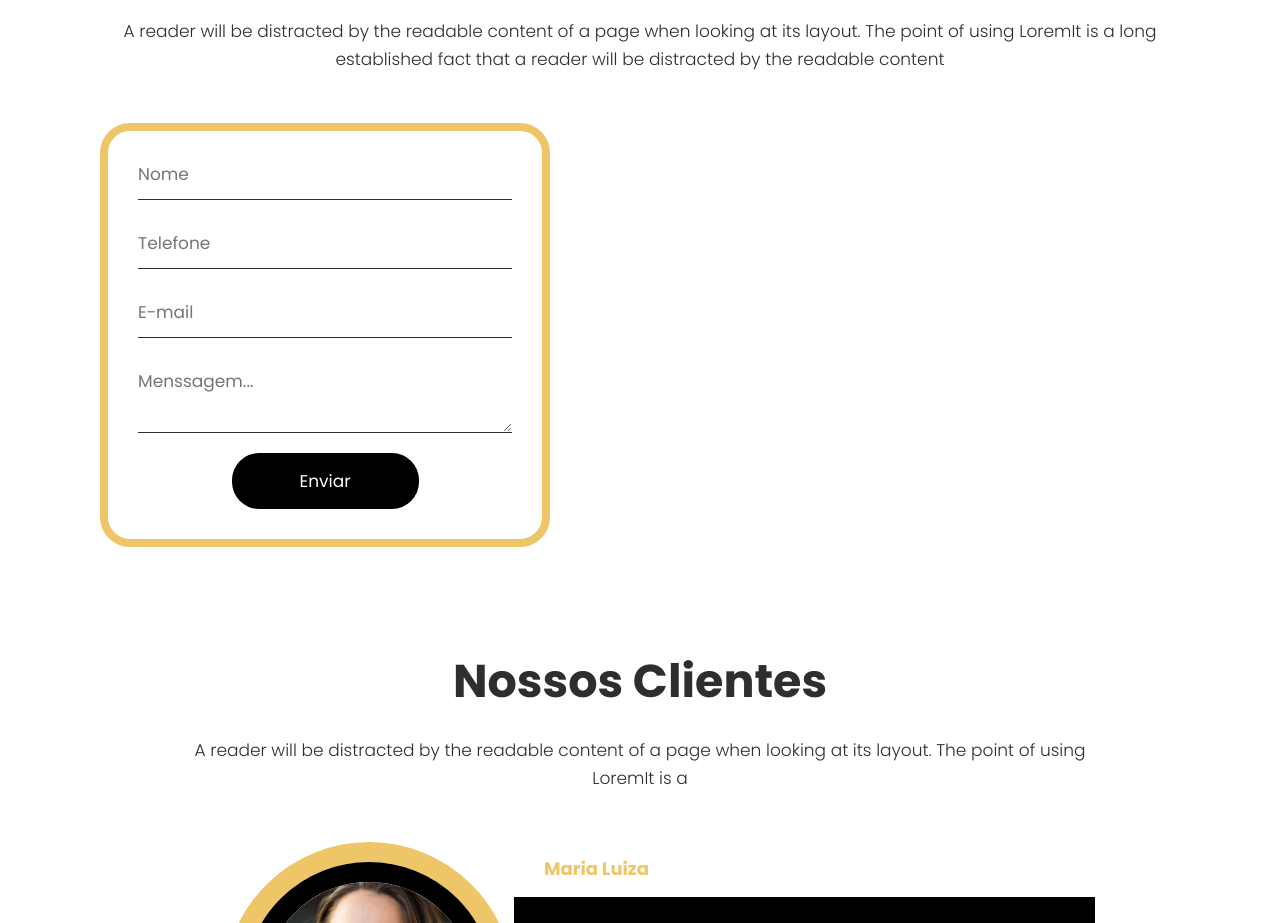
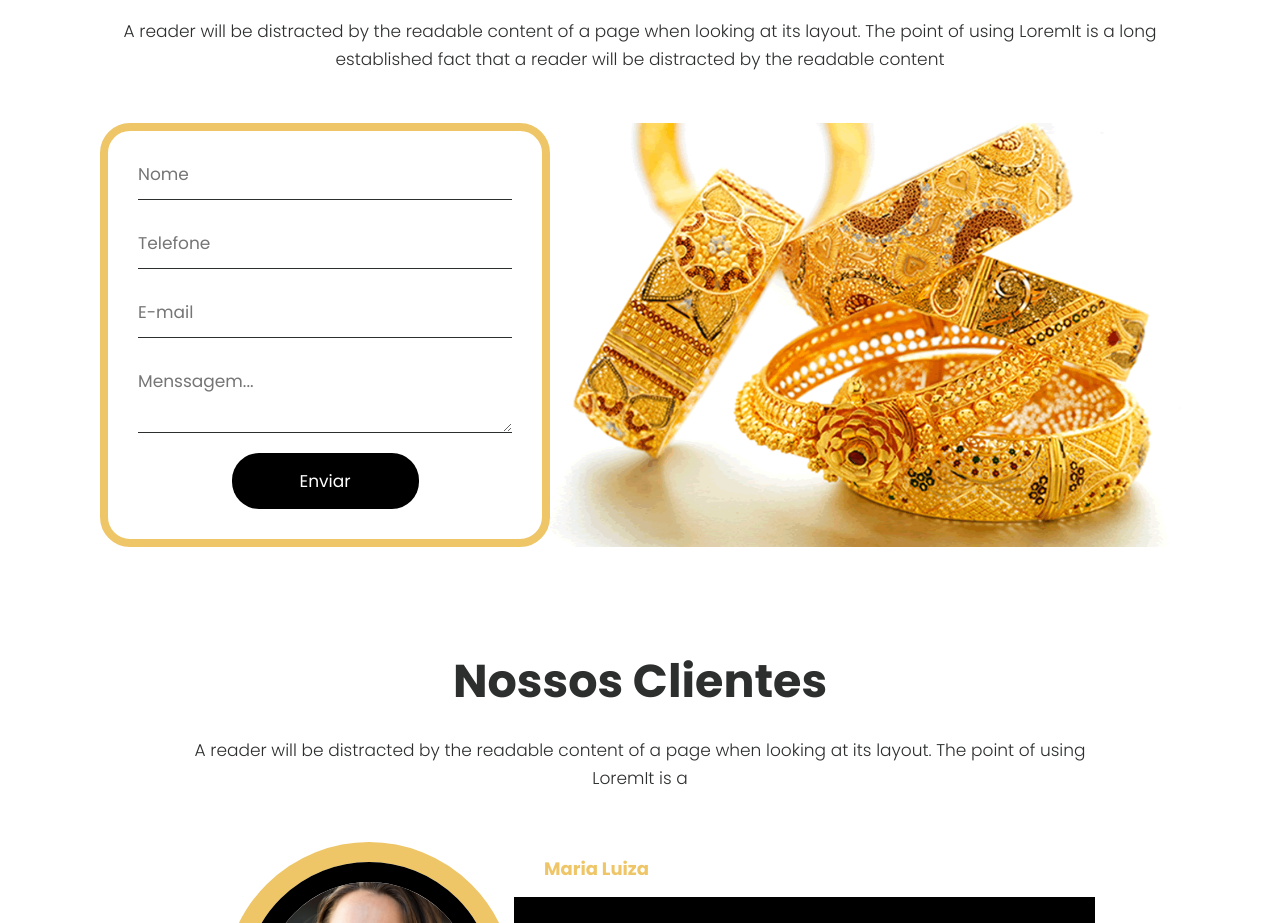
Before and after one commit to brunoventura123/loja-joias, a plain HTML site: page index.html in a window 1280 px wide. Shown: the part 2634-3557 px from the top of the page. Drawn offline with Linux system fonts and the light colour scheme.

Commit message:
change folder import css

```diff
--- a/assets/css/style.css
+++ b/assets/css/style.css
@@ -258,7 +258,7 @@ form button:hover{
     background-color: var(--buttonHover);
 }
 .area-img{
-    background-image: url('assets/images/cac.png');
+    background-image: url('../images/cac.png');
     background-position: center;
     background-size: cover;
     flex: 1;
```
